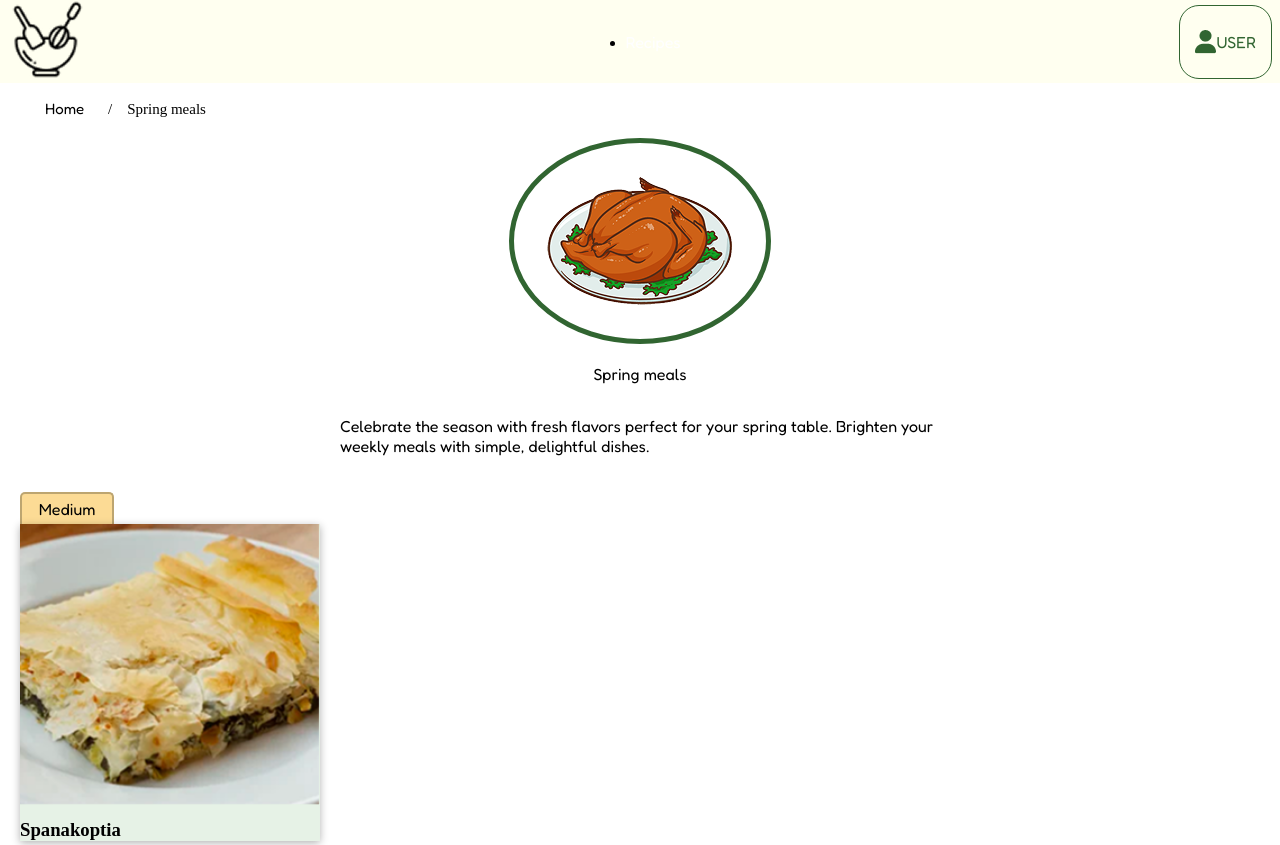
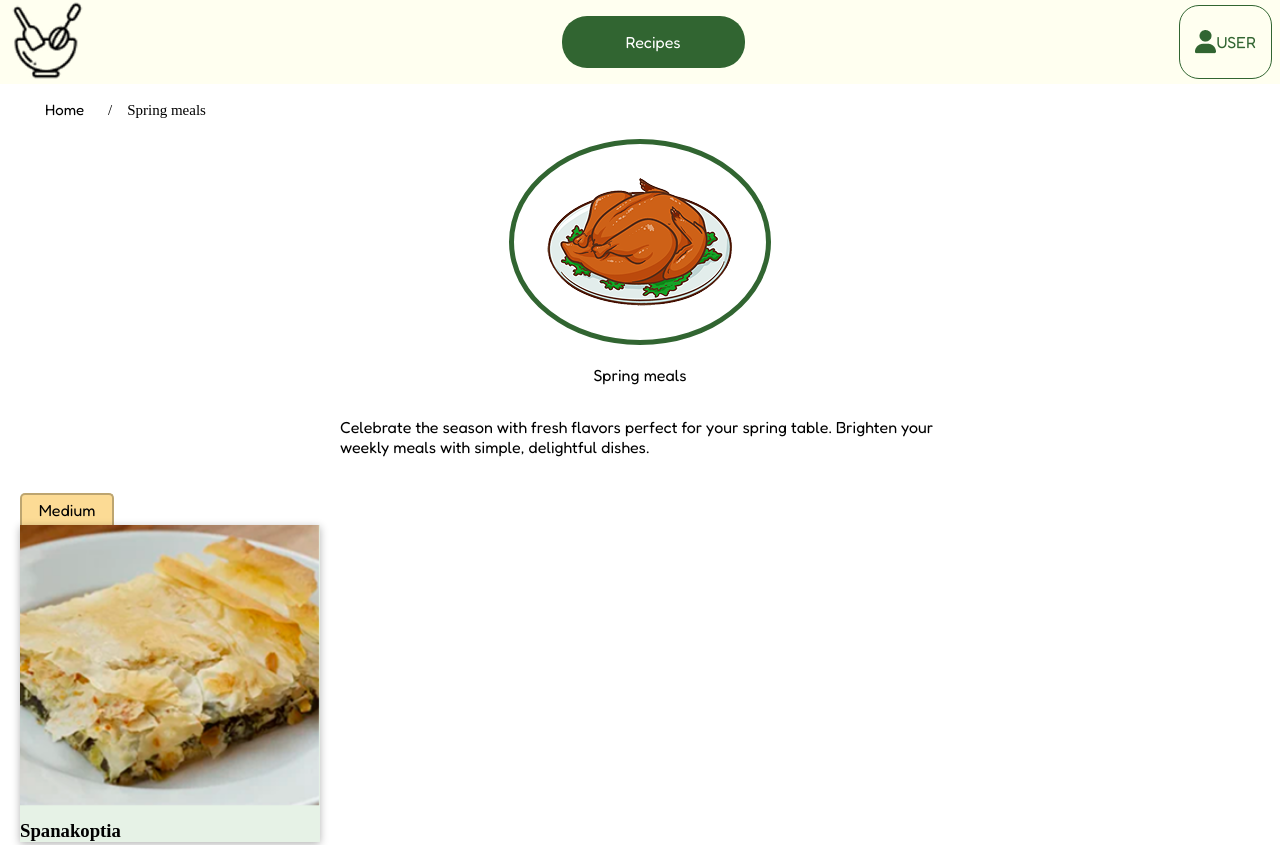
Before and after one commit to ThomasSL27/MakeBetterFood, a plain HTML site: page SpringMeals-samlingsside.html in a window 1280 px wide. Shown: the top 845 px of the page. Drawn offline with Linux system fonts and the light colour scheme; no server answers; a web font is replaced by a local one.

Commit message:
Update SpringMeals-samlingsside.html

```diff
--- a/SpringMeals-samlingsside.html
+++ b/SpringMeals-samlingsside.html
@@ -17,8 +17,8 @@
             alt="hjemmeside logo fra fontawesome"
           />
         </a>
-        <ul>
-          <li>
+        <ul class="nav-ul">
+          <li class="nav-li">
             <a href="./recipes.html">Recipes</a>
           </li>
         </ul>
```
